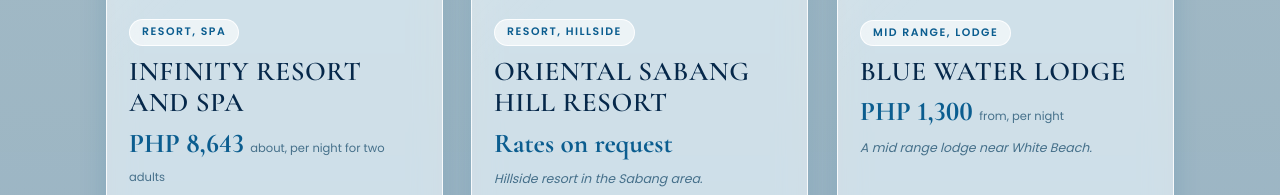
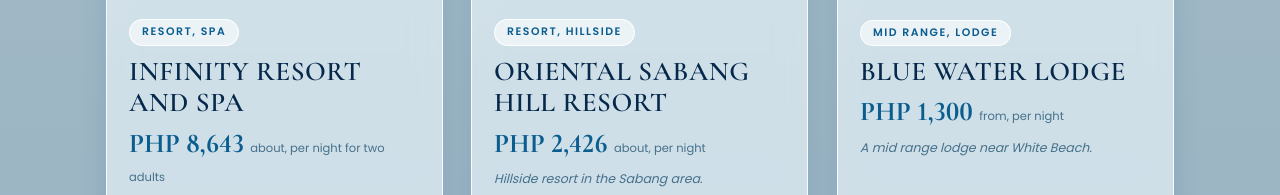
Before and after one commit to BunquinTheodore/galera-getaway, a plain HTML site: page hotels.html in a window 1280 px wide. Shown: the part 2266-2461 px from the top of the page. Drawn offline with nearby package versions, Linux system fonts and the light colour scheme.

Commit message:
feat: add Oriental Sabang Hill Resort rate
Co-Authored-By: Claude Sonnet 5.5 <noreply@anthropic.com>
Claude-Session: https://claude.ai/code/session_01799v2dANeNAZqEHFZWw3m8

```diff
--- a/hotels.html
+++ b/hotels.html
@@ -159,7 +159,7 @@
             <div class="card-body">
               <span class="tag">Resort, hillside</span>
               <h3>Oriental Sabang Hill Resort</h3>
-              <p class="price">Rates on request</p>
+              <p class="price">PHP 2,426 <small>about, per night</small></p>
               <p>Hillside resort in the Sabang area.</p>
               <a class="btn ghost" href="contact.html">Book Directly</a>
             </div>
```
